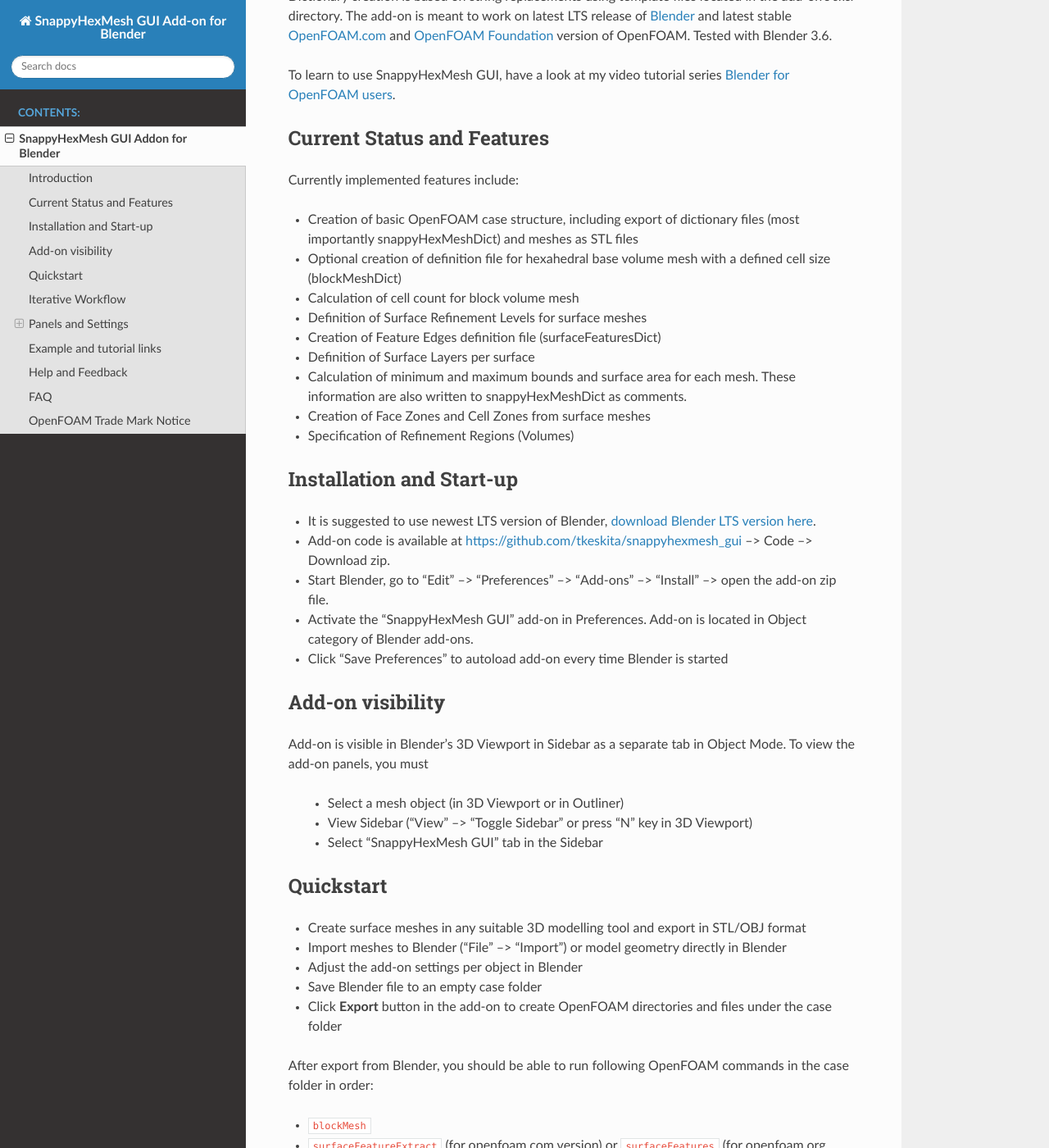
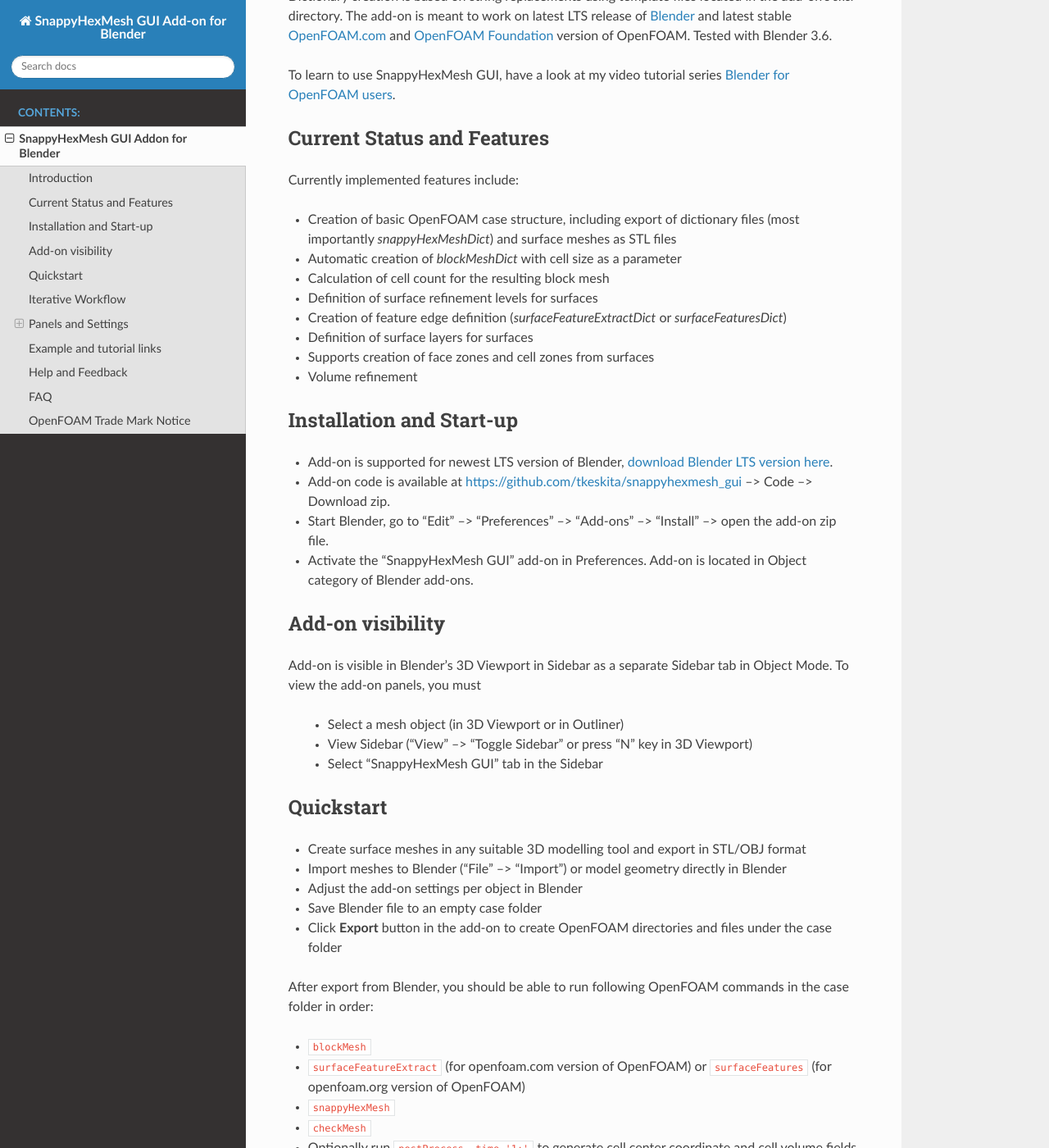
Before and after one commit to tkeskita/snappyhexmesh_gui, a Sphinx documentation site: the page built from docs/snappy_gui.rst, in a window 1280 px wide and 1400 px high, scrolled down 1427 px. Shown: the whole window at 82% size. Built offline with Sphinx 7.4.7 and the Read the Docs theme 2.0.0, drawn with Linux system fonts in a browser that asks for light colours; some of the changed text lies outside the part shown.

Commit message:
Finetune docs

```diff
--- a/docs/snappy_gui.rst
+++ b/docs/snappy_gui.rst
@@ -42,23 +42,20 @@
 Currently implemented features include:
 
 * Creation of basic OpenFOAM case structure, including export of
-  dictionary files (most importantly snappyHexMeshDict) and meshes as
-  STL files
-* Optional creation of definition file for hexahedral base volume mesh with
-  a defined cell size (blockMeshDict)
-* Calculation of cell count for block volume mesh
-* Definition of Surface Refinement Levels for surface meshes
-* Creation of Feature Edges definition file (surfaceFeaturesDict)
-* Definition of Surface Layers per surface
-* Calculation of minimum and maximum bounds and surface area for each mesh.
-  These information are also written to snappyHexMeshDict as comments.
-* Creation of Face Zones and Cell Zones from surface meshes
-* Specification of Refinement Regions (Volumes)
+  dictionary files (most importantly *snappyHexMeshDict*) and surface
+  meshes as STL files
+* Automatic creation of *blockMeshDict* with cell size as a parameter
+* Calculation of cell count for the resulting block mesh
+* Definition of surface refinement levels for surfaces
+* Creation of feature edge definition (*surfaceFeatureExtractDict* or *surfaceFeaturesDict*)
+* Definition of surface layers for surfaces
+* Supports creation of face zones and cell zones from surfaces
+* Volume refinement
 
 Installation and Start-up
 -------------------------
 
-* It is suggested to use newest LTS version of Blender,
+* Add-on is supported for newest LTS version of Blender,
   `download Blender LTS version here <https://www.blender.org/download/LTS/>`_.
 * Add-on code is available at https://github.com/tkeskita/snappyhexmesh_gui
   --> Code --> Download zip.
@@ -66,13 +63,12 @@
   --> open the add-on zip file.
 * Activate the "SnappyHexMesh GUI" add-on in Preferences.
   Add-on is located in Object category of Blender add-ons.
-* Click "Save Preferences" to autoload add-on every time Blender is started
 
 Add-on visibility
 -----------------
 
 Add-on is visible in Blender's 3D Viewport in Sidebar as a separate
-tab in Object Mode. To view the add-on panels, you must
+Sidebar tab in Object Mode. To view the add-on panels, you must
 
   * Select a mesh object (in 3D Viewport or in Outliner)
   * View Sidebar ("View" --> "Toggle Sidebar" or press "N" key in 3D Viewport)
@@ -94,7 +90,8 @@
 commands in the case folder in order:
 
 * ``blockMesh``
-* ``surfaceFeatureExtract`` (for openfoam.com version) or ``surfaceFeatures`` (for openfoam.org version of OpenFOAM)
+* ``surfaceFeatureExtract`` (for openfoam.com version of OpenFOAM) or
+  ``surfaceFeatures`` (for openfoam.org version of OpenFOAM)
 * ``snappyHexMesh``
 * ``checkMesh``
 * Optionally run ``postProcess -time '1:'`` to generate cell center coordinate and cell volume fields
@@ -154,6 +151,14 @@
 * *Cell Length* is the target length for the block mesh cube side,
   which will be created after export by running the OpenFOAM command
   *blockMesh*.
+
+  Note: SnappyHexMesh works best when the surfaces of the geometry are
+  overlapping with the internal faces of the base block mesh.
+  Select *Cell Length* value accordingly and/or move the geometry
+  surfaces to achieve alignment, if possible.
+
+  .. figure:: images/block_mesh_alignment.png
+
 * *Max Non-Ortho* is the volume mesh quality measure for maximum
   non-orthogonality for SnappyHexMesh.
 
@@ -176,13 +181,13 @@
 
   *Min Triangle Twist* is another important mesh quality parameter in
   practice. A value close to one will produce flat faces, at the cost
-  of worse snapping. A value not close to one allows creation of
-  twisted faces, which may cause numerical issues for solvers. The
+  of worse snapping. Values below one allow creation of
+  twisted faces, which may cause numerical issues for some solvers. The
   default value 0.6 allows for some twisting, so if the resulting mesh
   exhibits numerical issues, try to increase this value.
 
 
-The following Layer Addition Global Options are visible only if
+**Layer Addition Global Options** below are visible only if
 *Do Layer Addition Phase* option is enabled.
 
 .. warning::
@@ -324,8 +332,8 @@
   *snappyHexMeshDict* file. Values larger than one will create
   additional *snappyHexMeshDictX* files, where *X* is the *Dict File
   Number*. This allows additional layers to be added with consequent
-  runs after the main **snappyHexMesh** run, by commands like
-  **snappyHexMesh -dict system/snappyHexMeshDict2**. This is useful
+  runs after the main ``snappyHexMesh`` run, by commands like
+  ``snappyHexMesh -dict system/snappyHexMeshDict2``. This is useful
   for creating intersecting layer patterns. In the cube example below,
   all three opposite cube face pairs have been separated, and layered in
   three separate *snappyHexMesh* runs.
@@ -555,8 +563,7 @@
 
 **Q: I'm actually looking for a GUI for OpenFOAM and not just a GUI for SnappyHexMesh..**
 
-Please check `CfdOF for FreeCAD <https://github.com/jaheyns/cfdof>`_
-and `Helyx-OS <https://engys.com/products/helyx-os>`_.
+Please check `List of GUIs in OpenFOAM wiki <https://openfoamwiki.net/index.php/GUI>`_.
 However, please be aware that OpenFOAM is developing at a rate which
 no GUI developer can match, so the features supported by GUIs will
 always be limited or potentially broken beyond supported OpenFOAM
```
Also changed, not shown: other parts of docs/snappy_gui.rst (+4 -1 lines), README.md (+4 -0 lines), docs/images/block_mesh_alignment.png (added), docs/images/layer_feature_angle.png (added).
